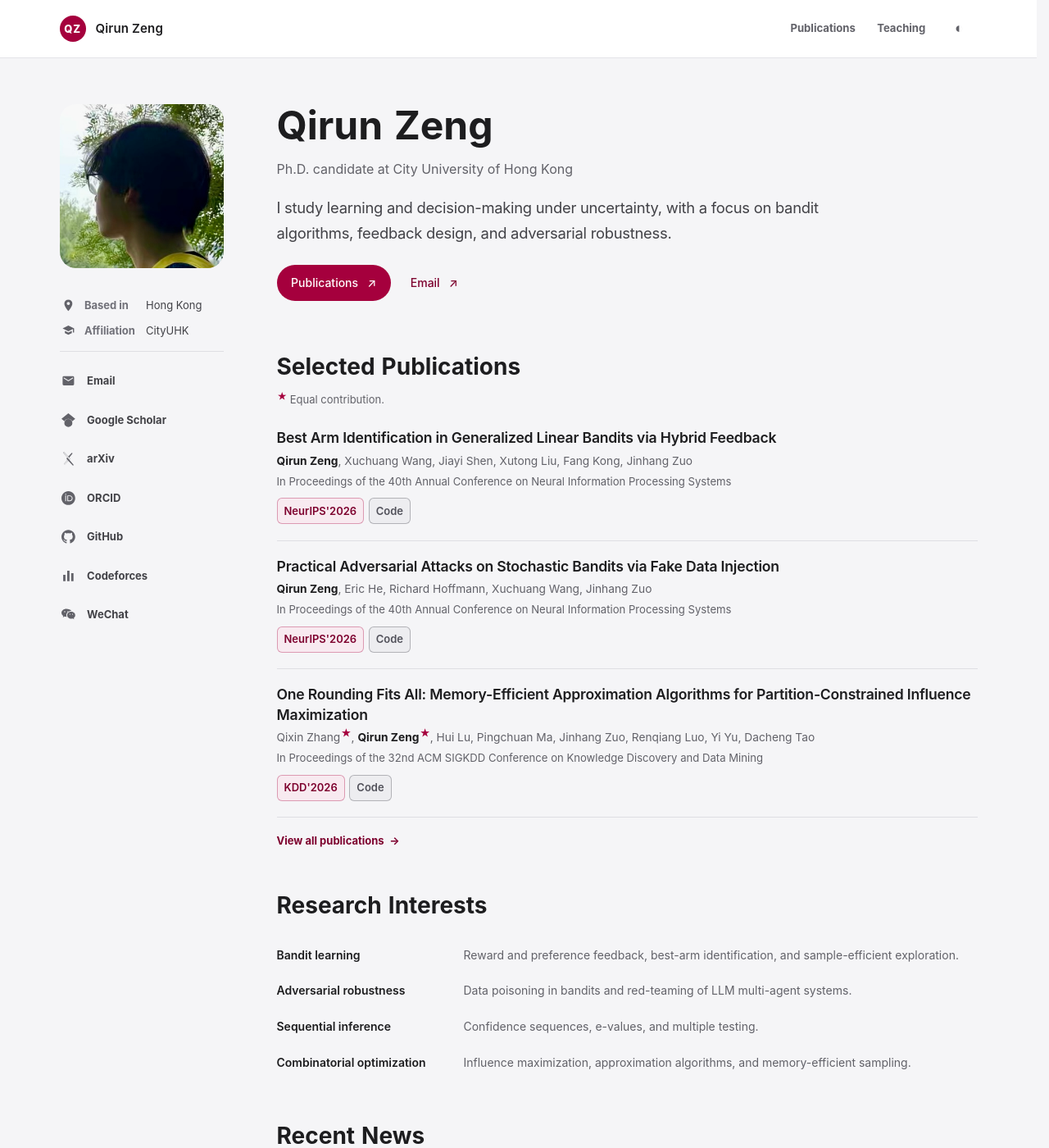
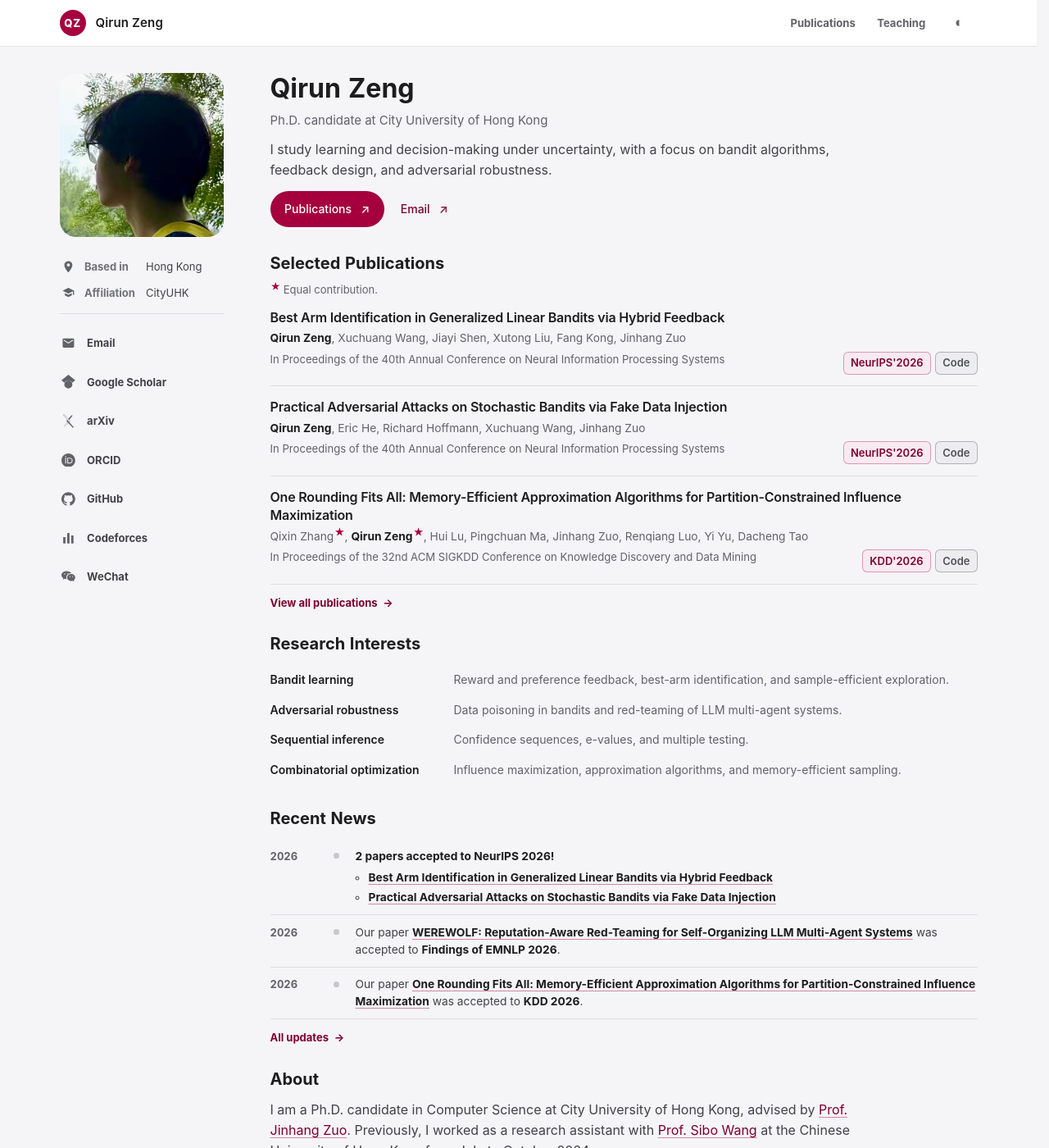
Before and after one commit to qirunzeng/qirunzeng.github.io, a Jekyll site: the page built from index.html, in a window 1280 px wide and 1400 px high. Shown: the whole window at 82% size. Built offline with Jekyll 4.4.1, drawn with Linux system fonts in a browser that asks for light colours; some of the changed text lies outside the part shown.

Commit message:
Adjust size

```diff
--- a/_data/home.yml
+++ b/_data/home.yml
@@ -6,17 +6,14 @@ profile:
 # Link to papers with [link text][paper:publication-id]; URLs live in publications.yml.
 news:
   - date: "2026"
-    summary: "Two papers accepted to **NeurIPS 2026**."
     text: |-
       **2 papers accepted to NeurIPS 2026!**
 
       - [**Best Arm Identification in Generalized Linear Bandits via Hybrid Feedback**][paper:best-arm-hybrid-feedback]
       - [**Practical Adversarial Attacks on Stochastic Bandits via Fake Data Injection**][paper:adversarial-bandits-fake-data]
   - date: "2026"
-    summary: "[WEREWOLF][paper:werewolf] accepted to **Findings of EMNLP 2026**."
     text: "Our paper [**WEREWOLF: Reputation-Aware Red-Teaming for Self-Organizing LLM Multi-Agent Systems**][paper:werewolf] was accepted to **Findings of EMNLP 2026**."
   - date: "2026"
-    summary: "[One Rounding Fits All][paper:one-rounding-fits-all] accepted to **KDD 2026**."
     text: "Our paper [**One Rounding Fits All: Memory-Efficient Approximation Algorithms for Partition-Constrained Influence Maximization**][paper:one-rounding-fits-all] was accepted to **KDD 2026**."
   - date: "2025"
     text: "Our paper [**Fusing Reward and Dueling Feedback in Stochastic Bandits**][paper:fusing-reward-dueling] was accepted to **ICML 2025**."
--- a/_includes/news.html
+++ b/_includes/news.html
@@ -29,7 +29,7 @@
         <li class="news-item">
           <time class="news-item__date">{{ item.date }}</time>
           <span class="news-item__marker" aria-hidden="true"></span>
-          <div class="news-item__body">{{ item.summary | default: item.text | append: news_paper_references | markdownify }}</div>
+          <div class="news-item__body">{{ item.text | append: news_paper_references | markdownify }}</div>
         </li>
       {% endfor %}
     </ol>
--- a/assets/css/main.css
+++ b/assets/css/main.css
@@ -21,9 +21,9 @@
   --shadow: 0 20px 60px rgba(29, 30, 28, 0.06);
   --content-width: 1120px;
   --sidebar-width: 200px;
-  --rail-gap: 2rem;
-  --header-height: 4.4rem;
-  --page-top-gap: 3.5rem;
+  --rail-gap: 1.75rem;
+  --header-height: 3.5rem;
+  --page-top-gap: 2rem;
 }
 
 :root[data-theme="dark"] {
@@ -56,7 +56,7 @@
 html {
   scrollbar-gutter: stable;
   scroll-behavior: smooth;
-  scroll-padding-top: 6rem;
+  scroll-padding-top: 4.5rem;
 }
 
 body {
@@ -66,7 +66,7 @@ body {
   color: var(--ink);
   font-family: var(--sans);
   font-size: 16px;
-  line-height: 1.64;
+  line-height: 1.55;
   text-rendering: optimizeLegibility;
   -webkit-font-smoothing: antialiased;
 }
@@ -271,7 +271,7 @@ a {
   overflow: hidden;
   width: 100%;
   aspect-ratio: 1;
-  margin-bottom: 1.25rem;
+  margin-bottom: 0.75rem;
   background: var(--paper-soft);
   border-radius: 20px;
   box-shadow: none;
@@ -460,11 +460,11 @@ a {
 .site-main {
   min-width: 0;
   max-width: none;
-  padding-bottom: 5rem;
+  padding-bottom: 2.5rem;
 }
 
 .page-section {
-  margin-top: 4.4rem;
+  margin-top: 2rem;
 }
 
 .page-section--first {
@@ -473,8 +473,8 @@ a {
 
 .section-heading {
   position: relative;
-  margin-bottom: 1.3rem;
-  padding-bottom: 0.62rem;
+  margin-bottom: 0.85rem;
+  padding-bottom: 0.45rem;
 }
 
 .section-heading::after {
@@ -496,20 +496,20 @@ a {
   /* Keep word boundaries clear with mobile and user-selected system fonts. */
   letter-spacing: normal;
   word-spacing: 0.05em;
-  line-height: 1.1;
+  line-height: 1.2;
 }
 
 .section-heading h1 {
-  font-size: clamp(2.3rem, 5vw, 3rem);
+  font-size: clamp(1.75rem, 2.6vw, 2rem);
   font-weight: 650;
 }
 
 .section-heading h2 {
-  font-size: clamp(1.5rem, 3vw, 1.75rem);
+  font-size: clamp(1.125rem, 1.8vw, 1.25rem);
 }
 
 .section-heading--page {
-  margin-bottom: 1.55rem;
+  margin-bottom: 1rem;
 }
 
 .section-heading__summary {
@@ -525,7 +525,8 @@ a {
 }
 
 .prose p {
-  margin: 0 0 0.9rem;
+  max-width: 76ch;
+  margin: 0 0 0.65rem;
 }
 
 .prose--lead {
@@ -742,7 +743,7 @@ a {
 
 .news-item {
   display: grid;
-  padding: 0.78rem 0;
+  padding: 0.65rem 0;
   align-items: start;
   border-bottom: 1px solid var(--line);
   grid-template-columns: 4.2rem 1rem minmax(0, 1fr);
@@ -797,7 +798,7 @@ a {
 
 .publication {
   display: grid;
-  padding: 1.2rem 0 1.3rem;
+  padding: 0.85rem 0;
   border-bottom: 1px solid var(--line);
   counter-increment: publication;
   grid-template-columns: 2rem minmax(0, 1fr);
@@ -843,8 +844,8 @@ a {
 
 .publication__title {
   color: var(--ink);
-  font-size: 1.02rem;
-  font-weight: 700;
+  font-size: 1rem;
+  font-weight: 650;
   letter-spacing: -0.012em;
   line-height: 1.35;
 }
@@ -898,7 +899,7 @@ a {
   margin-top: 0.38rem;
   align-items: start;
   grid-template-columns: minmax(0, 1fr) auto;
-  gap: 0.6rem 1rem;
+  gap: 0.4rem 0.75rem;
 }
 
 .publication__venue {
@@ -947,7 +948,7 @@ a {
 
 .tag {
   display: inline-flex;
-  min-height: 2rem;
+  min-height: 1.75rem;
   padding: 0.14rem 0.5rem;
   align-items: center;
   border: 1px solid color-mix(in srgb, var(--wine) 34%, transparent);
@@ -1017,7 +1018,7 @@ a {
 }
 
 .publication-note {
-  margin: -0.55rem 0 1.8rem;
+  margin: -0.2rem 0 0.9rem;
   color: var(--muted);
   font-size: 0.8125rem;
   font-style: italic;
@@ -1032,14 +1033,14 @@ a {
 }
 
 .publication-group + .publication-group {
-  margin-top: 2.9rem;
+  margin-top: 1.75rem;
 }
 
 .publication-group > h2 {
-  margin: 0 0 0.85rem;
-  color: var(--ink);
-  font-family: var(--sans);
-  font-size: 1.12rem;
+  margin: 0 0 0.6rem;
+  color: var(--ink);
+  font-family: var(--sans);
+  font-size: 1rem;
   font-weight: 700;
   letter-spacing: -0.02em;
 }
@@ -1050,7 +1051,7 @@ a {
 }
 
 .section-action {
-  margin: 1.15rem 0 0;
+  margin: 0.75rem 0 0;
   font-family: var(--sans);
   font-size: 0.8125rem;
   font-weight: 650;
@@ -1139,7 +1140,7 @@ a {
 }
 
 .teaching-item {
-  padding: 1.25rem 0;
+  padding: 0.85rem 0;
   border-bottom: 1px solid var(--line);
 }
 
@@ -1253,32 +1254,30 @@ a {
   .cf-chart + .cf-chart { border-top: 1px solid var(--line); padding-top: 1.4rem; }
 }
 
-/* Homepage: identity and research lead; detail is disclosed on demand. */
+/* Keep heading scale and spacing compact without shrinking body copy. */
 .profile__fact-icon, .profile__link-icon { color: var(--muted); }
-.home-intro { padding: 0 0 0.8rem; }
-.home-intro h1 { margin: 0; font-size: clamp(2.3rem, 5vw, 3rem); font-weight: 650; letter-spacing: normal; word-spacing: 0.05em; line-height: 1.1; }
-.home-intro__role { margin: 0.8rem 0 0; color: var(--muted); font-size: 1rem; }
-.home-intro__focus { max-width: 58ch; margin: 1.2rem 0 0; color: var(--ink-soft); font-size: 1.15rem; line-height: 1.65; letter-spacing: -0.015em; }
-.home-intro__actions { display: flex; align-items: center; flex-wrap: wrap; gap: 0.6rem 1.5rem; margin-top: 1.5rem; }
+.home-intro { padding: 0 0 0.25rem; }
+.home-intro h1 { margin: 0; font-size: clamp(1.75rem, 2.6vw, 2rem); font-weight: 650; letter-spacing: normal; word-spacing: 0.05em; line-height: 1.2; }
+.home-intro__role { margin: 0.45rem 0 0; color: var(--muted); font-size: 0.9375rem; }
+.home-intro__focus { max-width: 68ch; margin: 0.75rem 0 0; color: var(--ink-soft); font-size: 1rem; line-height: 1.55; }
+.home-intro__actions { display: flex; align-items: center; flex-wrap: wrap; gap: 0.5rem 1.25rem; margin-top: 0.85rem; }
 .home-button, .home-contact { display: inline-flex; min-height: 44px; align-items: center; gap: 0.7rem; font-size: 0.875rem; font-weight: 550; text-decoration: none; }
 .home-button { padding: 0.5rem 1.1rem; border-radius: 24px; background: var(--wine); color: #fff; }
 .home-button:hover { background: var(--wine-deep); color: #fff; }
 :root[data-theme="dark"] .home-button,
 :root[data-theme="dark"] .site-brand__mark,
 :root[data-theme="dark"] .publication__number { color: #21171c; }
-.page-home .page-section { margin-top: 3.25rem; }
-.page-home .section-heading { padding: 0; margin-bottom: 1.5rem; }
+.page-home .page-section { margin-top: 1.75rem; }
+.page-home .section-heading { padding: 0; margin-bottom: 0.85rem; }
 .page-home .section-heading::after { display: none; }
-.page-home .publication { grid-template-columns: minmax(0, 1fr); padding: 1.2rem 0; }
+.page-home .publication { grid-template-columns: minmax(0, 1fr); padding: 0.85rem 0; }
 .page-home .publication:first-child { padding-top: 0; }
 .page-home .publication__number { display: none; }
-.page-home .publication__title { font-size: 1.1rem; font-weight: 600; line-height: 1.4; }
-.page-home .publication-note { margin: -0.6rem 0 1.5rem; font-style: normal; }
-.page-home .publication__details { grid-template-columns: 1fr; gap: 0.65rem; }
-.page-home .publication__links { justify-content: flex-start; }
+.page-home .publication__title { font-weight: 600; line-height: 1.4; }
+.page-home .publication-note { margin: -0.2rem 0 0.75rem; font-style: normal; }
 .page-home .publication__venue { font-style: normal; }
 .page-home .news-list { border-top: 0; }
-.page-home .news-item { padding: 0.85rem 0; }
+.page-home .news-item { padding: 0.65rem 0; }
 .page-home .news-item__marker { background: var(--line-strong); }
 .cf-stats { margin-bottom: 1.5rem; }
 .cf-disclosure { border-top: 1px solid var(--line); }
@@ -1291,11 +1290,11 @@ a {
 /* A brief summary precedes each detailed list without changing the shared shell. */
 .section-heading--page:has(+ .page-stats) { margin-bottom: 0.9rem; padding-bottom: 0; }
 .section-heading--page:has(+ .page-stats)::after { display: none; }
-.page-stats { margin: -0.35rem 0 1.6rem; padding: 0.8rem 0 1rem; border-bottom: 1px solid var(--line); }
+.page-stats { margin: 0 0 1rem; padding: 0.6rem 0 0.75rem; border-bottom: 1px solid var(--line); }
 .page-stats__metrics { display: grid; grid-template-columns: repeat(4, minmax(0, 1fr)); gap: 0.75rem; margin: 0; }
 .page-stats__metrics > div { display: flex; flex-direction: column-reverse; gap: 0.15rem; }
 .page-stats__metrics dt { color: var(--muted); font-size: 0.8125rem; line-height: 1.4; }
-.page-stats__metrics dd { margin: 0; font-size: 1.5rem; font-weight: 600; letter-spacing: -0.035em; line-height: 1.2; font-variant-numeric: tabular-nums; }
+.page-stats__metrics dd { margin: 0; font-size: 1.25rem; font-weight: 600; letter-spacing: -0.035em; line-height: 1.2; font-variant-numeric: tabular-nums; }
 .page-stats__secondary { display: flex; align-items: flex-start; flex-wrap: wrap; justify-content: space-between; gap: 0.25rem 1.5rem; margin-top: 0.75rem; color: var(--muted); font-size: 0.8125rem; }
 .page-stats__venues summary { width: fit-content; cursor: pointer; padding-block: 0.35rem; }
 .page-stats__caption { margin: 0.25rem 0; font-size: 0.8125rem; }
@@ -1334,7 +1333,7 @@ a {
   }
 
   .site-header__inner {
-    min-height: 3.8rem;
+    min-height: var(--header-height);
     gap: 0.6rem;
   }
 
@@ -1399,7 +1398,7 @@ a {
   }
 
   .page-section {
-    margin-top: 3.5rem;
+    margin-top: 2rem;
   }
 
   .page-section--first {
@@ -1471,10 +1470,9 @@ a {
 }
 
 @media (max-width: 620px) {
-  .site-shell { margin-top: 1.75rem; }
-  .home-intro__focus { font-size: 1.0625rem; }
-  .home-intro__role { font-size: 0.9375rem; }
-  .page-home .page-section { margin-top: 2.75rem; }
+  .site-shell { margin-top: 1.25rem; }
+  .page-home .page-section { margin-top: 1.5rem; }
+  .tag { min-height: 2rem; }
   .profile__links a { font-size: 0.875rem; }
   .page-home .news-item { grid-template-columns: 3rem minmax(0, 1fr); column-gap: 0.75rem; }
   .page-home .news-item__date { grid-column: 1; margin: 0; }
@@ -1486,12 +1484,12 @@ a {
 
 /* Research is primary; the programming summary stays visually quiet. */
 .research-interests { margin: 0; }
-.research-interests > div { display: grid; grid-template-columns: 13rem minmax(0, 1fr); gap: 1.25rem; padding: 0.65rem 0; }
+.research-interests > div { display: grid; grid-template-columns: 13rem minmax(0, 1fr); gap: 1rem; padding: 0.45rem 0; }
 .research-interests dt { font-size: 0.875rem; font-weight: 600; }
 .research-interests dt a { color: var(--ink); text-decoration: none; }
 .research-interests dt a:hover { color: var(--wine); }
 .research-interests dd { margin: 0; color: var(--muted); font-size: 0.875rem; line-height: 1.6; }
-.home-extras { margin-top: 2.5rem; border-top: 1px solid var(--line); }
+.home-extras { margin-top: 1.75rem; border-top: 1px solid var(--line); }
 .home-extra { border-bottom: 1px solid var(--line); }
 .home-extra > .cf-panel { margin: 0.5rem 0 1rem; padding: 0; border: 0; border-radius: 0; background: transparent; box-shadow: none; }
 .cf-title { margin: 0 auto 0 0; color: var(--ink-soft); font-size: 0.875rem; font-weight: 500; }
@@ -1501,7 +1499,7 @@ a {
 .home-extra .cf-stats { margin: 1rem 0 0.75rem; gap: 0.75rem; }
 .home-extra .cf-stats dd { font-size: 1.125rem; letter-spacing: -0.02em; }
 @media (max-width: 620px) {
-  .research-interests > div { grid-template-columns: 1fr; gap: 0.25rem; padding: 0.75rem 0; }
+  .research-interests > div { grid-template-columns: 1fr; gap: 0.2rem; padding: 0.5rem 0; }
   .home-extra .cf-stats { grid-template-columns: repeat(2, minmax(0, 1fr)); }
 }
 
```
Also changed, not shown: README.md.
